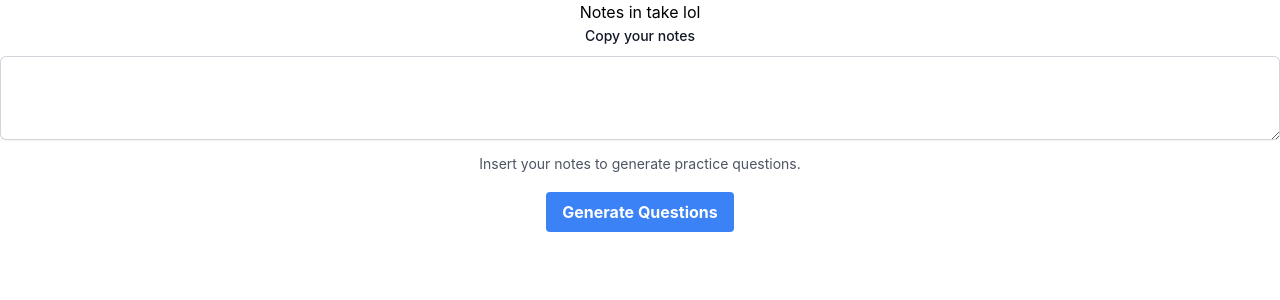
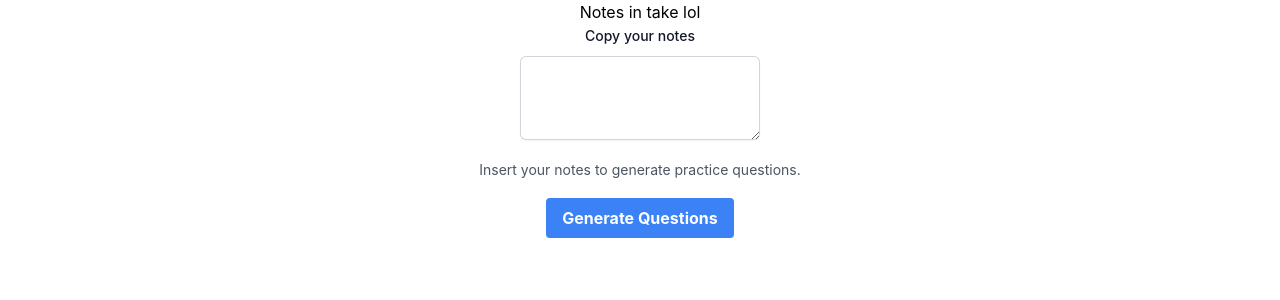
Before and after one commit to SamiBenAmara/ai-news-app, a React (Create React App) app: page / in a window 1280 px wide. Shown: the top 300 px of the page. Built offline with nearby package versions, Linux system fonts and the light colour scheme.

Commit message:
Add new feature

```diff
--- a/src/components/process/notes.js
+++ b/src/components/process/notes.js
@@ -40,7 +40,7 @@
                     id="about"
                     name="about"
                     rows={3}
-                    className="block w-full rounded-md border-0 py-1.5 text-gray-900 shadow-sm ring-1 ring-inset ring-gray-300 placeholder:text-gray-400 focus:ring-2 focus:ring-inset focus:ring-indigo-600 sm:text-sm sm:leading-6"
+                    className="rounded-md border-0 py-1.5 text-gray-900 shadow-sm ring-1 ring-inset ring-gray-300 placeholder:text-gray-400 focus:ring-2 focus:ring-inset focus:ring-indigo-600 sm:text-sm sm:leading-6 w-60"
                     defaultValue={''}
                     value={text}
                     onChange={handleChange} />
```
